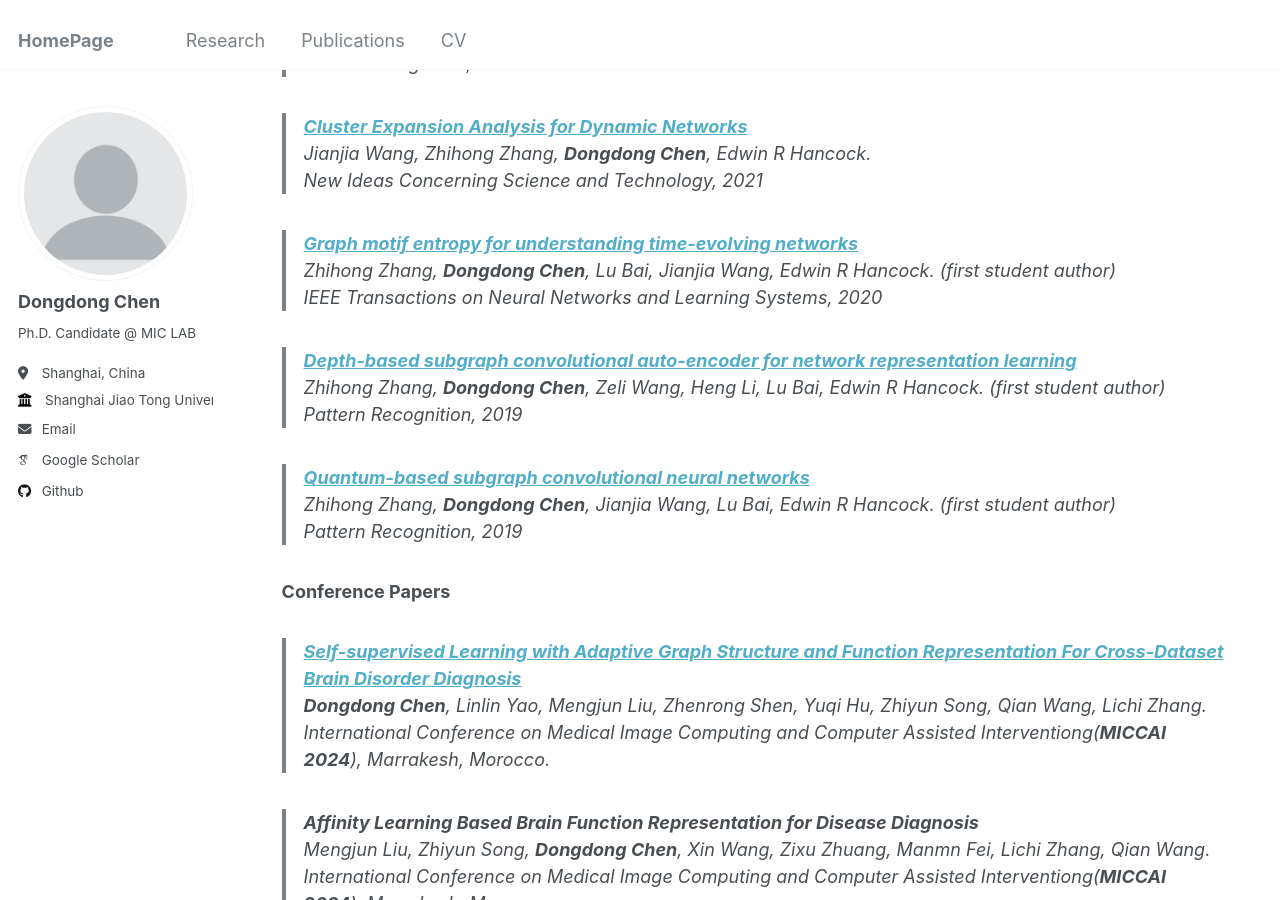
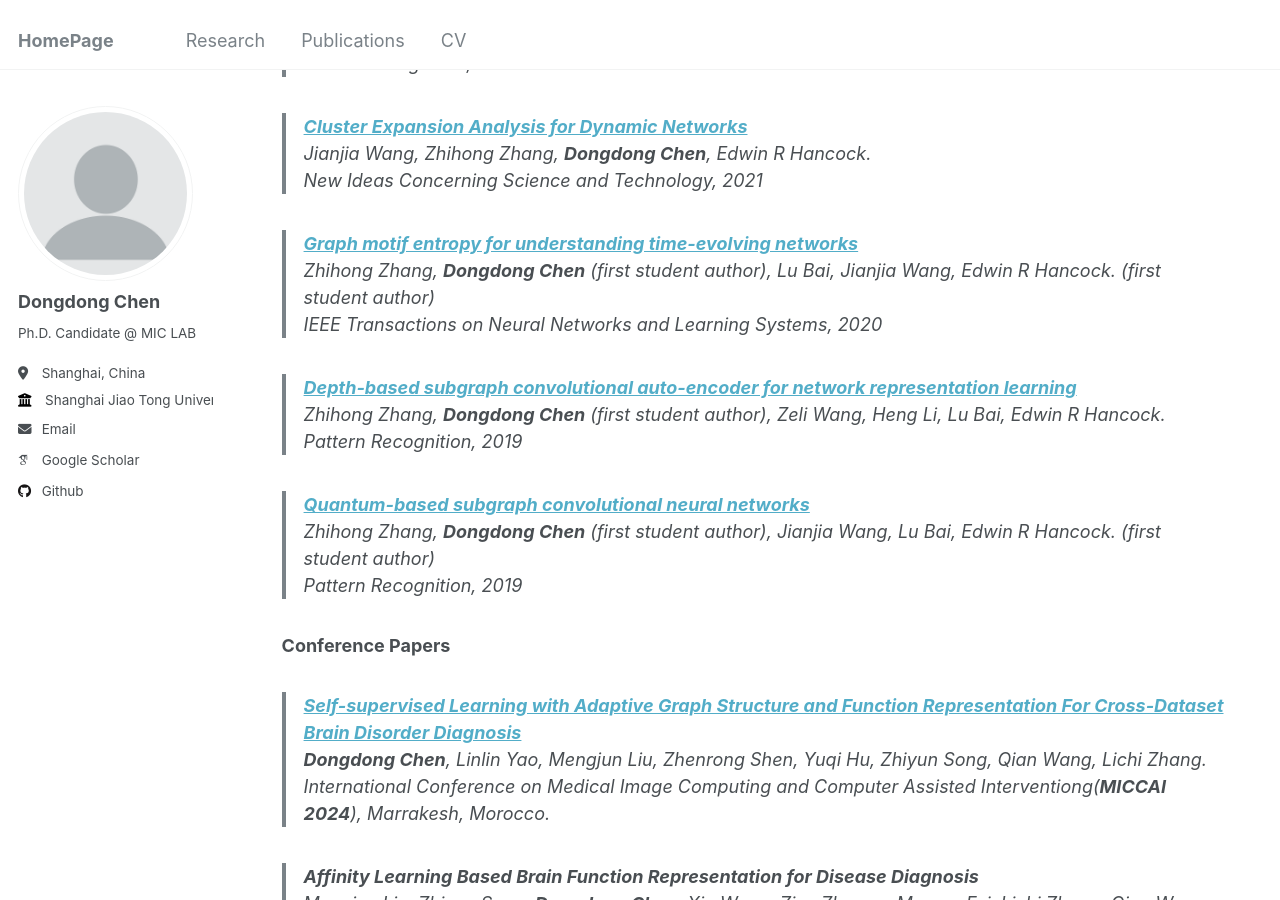
Before and after one commit to DongDChen/DongDChen.github.io, a Jekyll site: the page built from _pages/publications.md, in a window 1280 px wide and 900 px high, scrolled down 799 px. Built offline with Jekyll 4.4.1, drawn with Linux system fonts in a browser that asks for light colours; some web fonts are replaced.

Commit message:
Update publications.md

```diff
--- a/_pages/publications.md
+++ b/_pages/publications.md
@@ -37,16 +37,16 @@ You can also find my articles on [my Google Scholar profile](https://scholar.goo
 
 
 > <b><a href="https://ieeexplore.ieee.org/abstract/document/9222474" target="_blank">Graph motif entropy for understanding time-evolving networks</a></b> <br>
-> Zhihong Zhang, <b>Dongdong Chen</b>, Lu Bai, Jianjia Wang, Edwin R Hancock. (first student author) <br>
+> Zhihong Zhang, <b>Dongdong Chen</b> (first student author), Lu Bai, Jianjia Wang, Edwin R Hancock. (first student author) <br>
 > <em>IEEE Transactions on Neural Networks and Learning Systems</em>, 2020 <br>
 
 
 > <b><a href="https://www.sciencedirect.com/science/article/pii/S0031320319300354" target="_blank">Depth-based subgraph convolutional auto-encoder for network representation learning</a></b> <br>
-> Zhihong Zhang, <b>Dongdong Chen</b>, Zeli Wang, Heng Li, Lu Bai, Edwin R Hancock. (first student author) <br>
+> Zhihong Zhang, <b>Dongdong Chen</b> (first student author), Zeli Wang, Heng Li, Lu Bai, Edwin R Hancock.  <br>
 > <em>Pattern Recognition</em>, 2019 <br>
 
 > <b><a href="https://www.sciencedirect.com/science/article/pii/S0031320318303820" target="_blank">Quantum-based subgraph convolutional neural networks</a></b> <br>
-> Zhihong Zhang, <b>Dongdong Chen</b>, Jianjia Wang, Lu Bai, Edwin R Hancock. (first student author) <br>
+> Zhihong Zhang, <b>Dongdong Chen</b> (first student author), Jianjia Wang, Lu Bai, Edwin R Hancock. (first student author) <br>
 > <em>Pattern Recognition</em>, 2019 <br>
 
 
```
